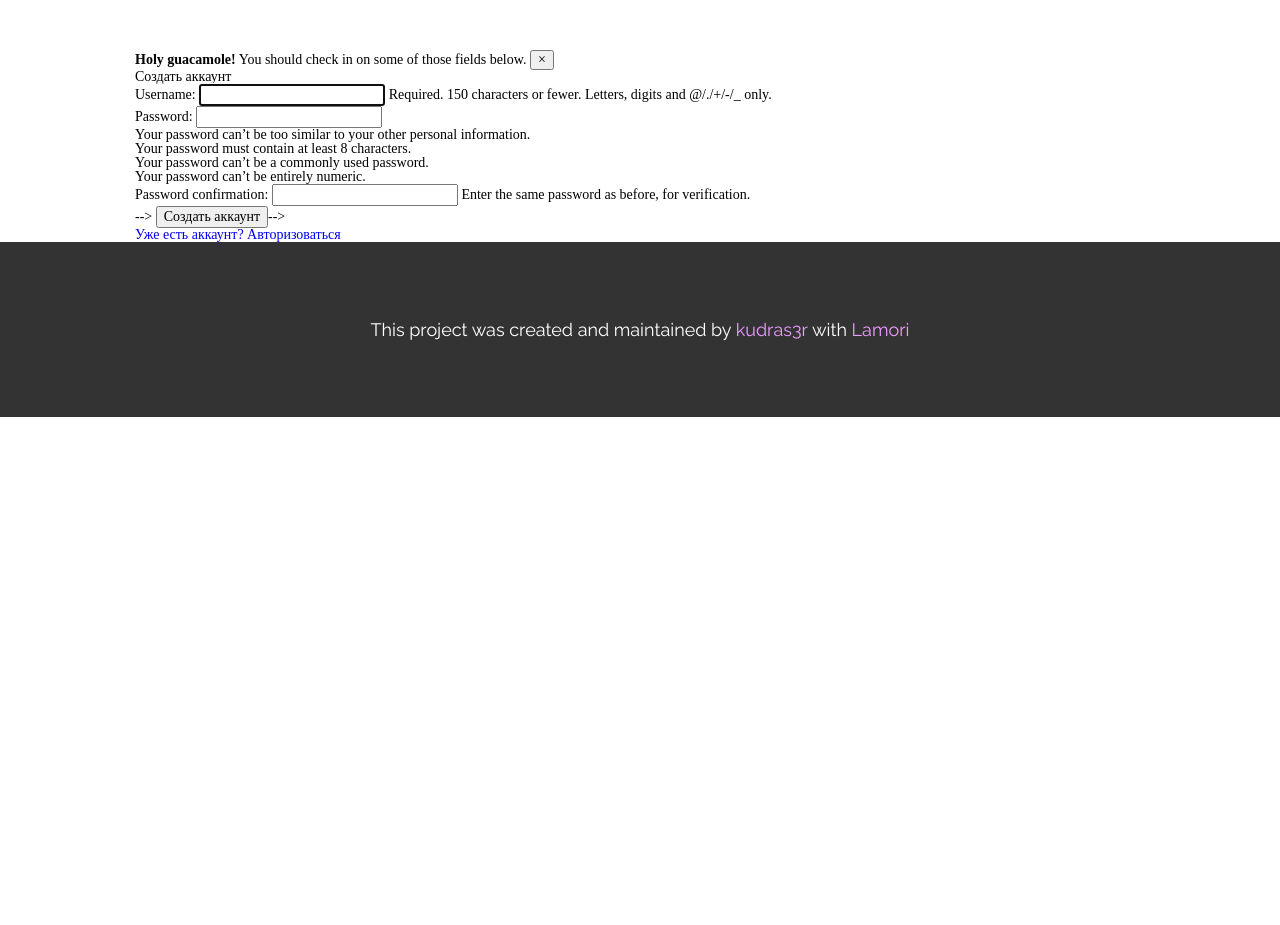
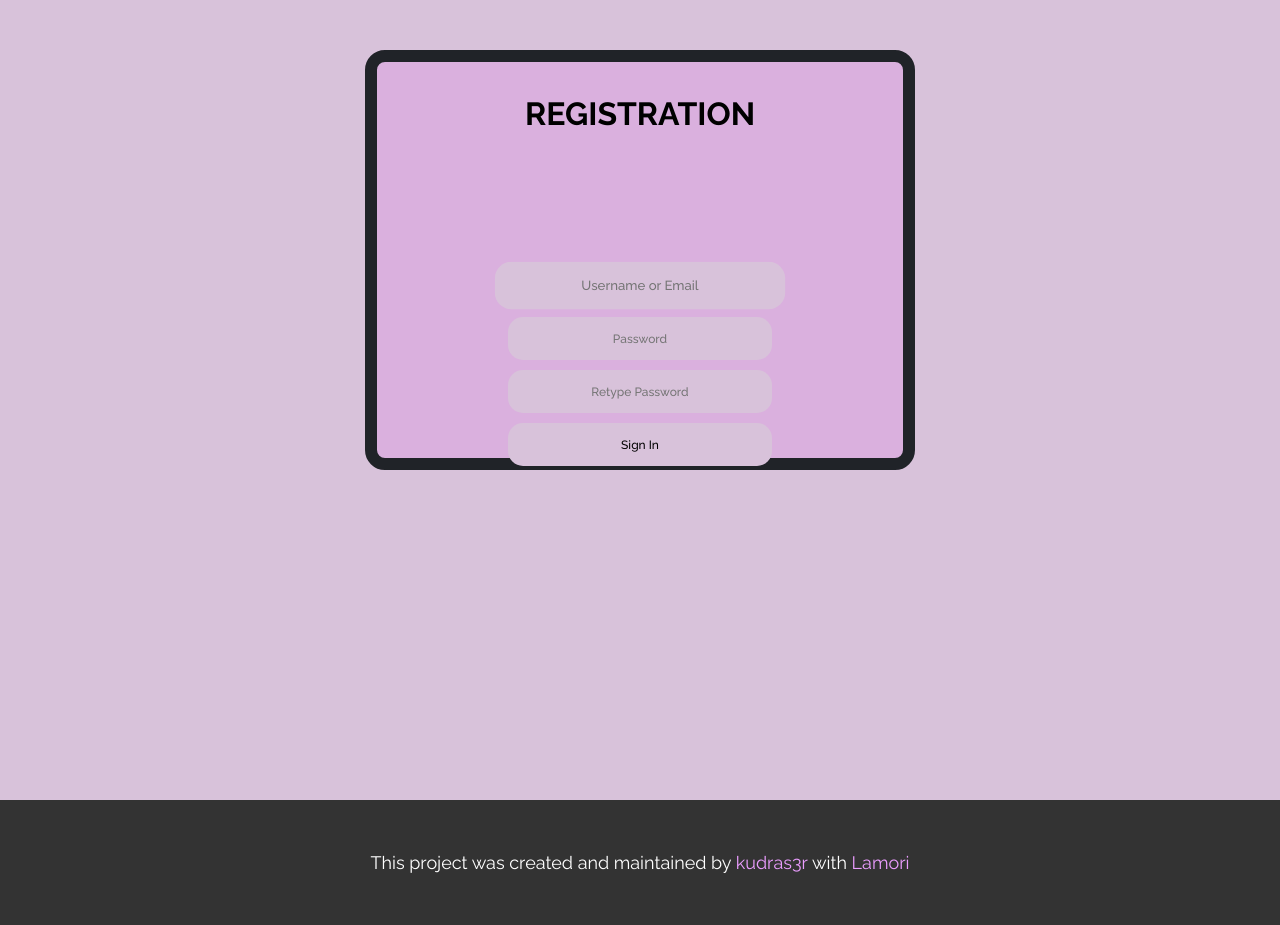
Before and after one commit to kudras3r/kudl3arn, a Django app: page /users/registration/ in a window 1280 px wide. Shown: the part 125-1050 px from the top of the page. Before the commit the page ends 542 px from the top, so only its background shows below. Run offline with Django 4.2, Linux system fonts and the light colour scheme; some web fonts are replaced.

Commit message:
register page refactor

```diff
--- a/kudl3arn/static/css/login_page_style.css
+++ b/kudl3arn/static/css/login_page_style.css
@@ -84,10 +84,6 @@
   }
 }
 
-.login-form_signin-button input {
-  color: #111111;
-}
-
 .login-form_links {
   align-items: center;
   height: 31px;
--- /dev/null
+++ b/kudl3arn/static/css/register_page_style.css
@@ -0,0 +1,14 @@
+.login-form {
+  padding: 36px 0px 50px 0px;
+}
+
+.login-form input {
+  margin-top: 10px;
+}
+
+.login-form_text-fields {
+  height: 154px;
+  display: flex;
+  flex-direction: column;
+  justify-content: space-between;
+}
--- a/kudl3arn/users/forms.py
+++ b/kudl3arn/users/forms.py
@@ -24,6 +24,22 @@ class UserLoginForm(AuthenticationForm):
 
 
 class UserRegistrationForm(UserCreationForm):
+    username = forms.CharField(widget=forms.TextInput(attrs={
+        'name': 'login',
+        'id': 'login',
+        'placeholder': 'Username or Email'
+    }))
+    password1 = forms.CharField(widget=forms.PasswordInput(attrs={
+        'name': 'password1',
+        'id': 'password1',
+        'placeholder': 'Password'
+    }))
+    password2 = forms.CharField(widget=forms.PasswordInput(attrs={
+        'name': 'password2',
+        'id': 'password2',
+        'placeholder': 'Retype Password'
+    }))
+
     class Meta:
         model = User
         fields = ('username', 'password1', 'password2')
--- a/kudl3arn/users/templates/users/auth/login.html
+++ b/kudl3arn/users/templates/users/auth/login.html
@@ -25,6 +25,7 @@
           <h1>LOGIN</h1>
           <div class="login-form_text-fields">
             <form class="form-body" action="{% url 'users:login' %}" method="post">
+
               {% csrf_token %}
 
               {{ form.username }}
--- a/kudl3arn/users/templates/users/auth/registration.html
+++ b/kudl3arn/users/templates/users/auth/registration.html
@@ -2,9 +2,10 @@
 {% load static %}
 
 {% block links %}
+<link rel="stylesheet" href="{% static '/css/reset.css' %}" />
 <link rel="stylesheet" href="{% static '/css/main_style.css' %}" />
-<link rel="stylesheet" href="{% static '/css/main.css' %}" />
-<link rel="stylesheet" href="{% static '/css/reset.css' %}" />
+<link rel="stylesheet" href="{% static '/css/login_page_style.css' %}" />
+<link rel="stylesheet" href="{% static '/css/register_page_style.css' %}" />
 
 <link rel="preconnect" href="https://fonts.googleapis.com" />
 <link rel="preconnect" href="https://fonts.gstatic.com" crossorigin />
@@ -17,41 +18,29 @@
 {% endblock %}
 
 {% block content %}
-<div id="layoutAuthentication">
-    <div id="layoutAuthentication_content">
-        <main>
+<div class="body">
+  <div class="wrapper">
+    <div class="content">
       <div class="container">
-                <div class="row justify-content-center">
-                    <div class="col-lg-7">
-                        <div class="alert alert-warning alert-dismissible fade show" role="alert"
-                             style="margin-top: 50px;">
-                            <strong>Holy guacamole!</strong> You should check in on some of those fields below.
-                            <button type="button" class="close" data-dismiss="alert" aria-label="Close">
-                                <span aria-hidden="true">&times;</span>
-                            </button>
-                        </div>
-                        <div class="card shadow-lg border-0 rounded-lg mt-5">
-                            <div class="card-header"><h3 class="text-center font-weight-light my-4">Создать аккаунт</h3>
-                            </div>
-                            <div class="card-body">
-                                <form action="{% url 'users:registration' %}" method="post">
+        <div class="login-form">
+          <h1>REGISTRATION</h1>
+          <div class="login-form_text-fields">
+            <form class="form-body" action="{% url 'users:registration' %}" method="post">
 
                 {% csrf_token %}
-                                    {{ form.as_p }}
 
-                                    <div class="form-group mt-4 mb-0">-->
-                                        <input class="btn btn-primary btn-block" type="submit" value="Создать аккаунт">-->
+                {{ form.username }}
+                {{ form.password1 }}
+                {{ form.password2 }}
+
+              <div class="login-form_signup-button">
+                <input type="submit" value="Sign In"></input>
               </div>
             </form>
-                            </div>
-                            <div class="card-footer text-center">
-                                <div class="small"><a href="login.html">Уже есть аккаунт? Авторизоваться</a></div>
           </div>
         </div>
       </div>
     </div>
   </div>
-        </main>
-    </div>
 </div>
 {% endblock %}
```
Lines whose indentation alone changed are shown as unchanged.
